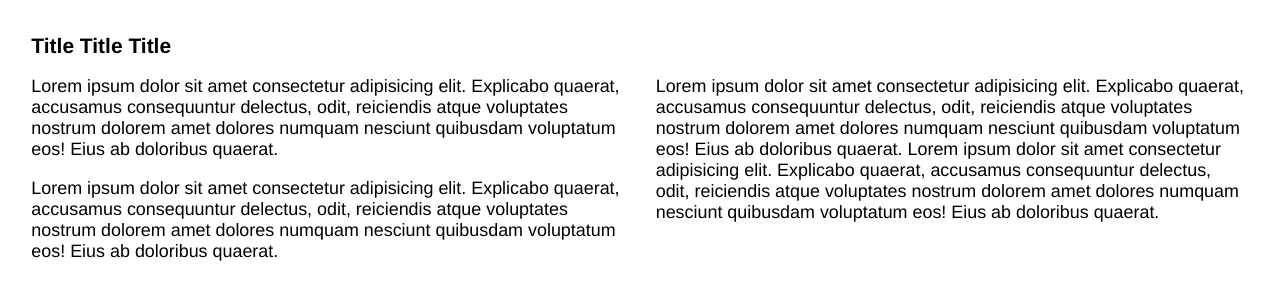
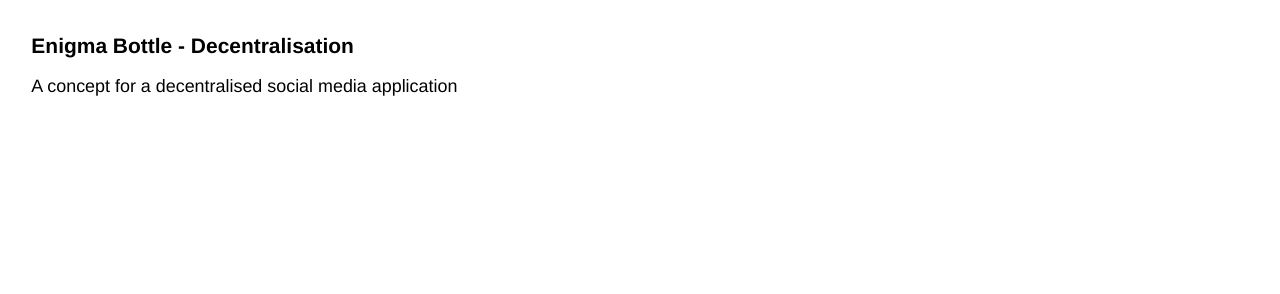
Before and after one commit to FlorianB77/EnigmaBottle, a plain HTML site: page index.html in a window 1280 px wide. Shown: the part 722-1016 px from the top of the page. After the commit the page ends 851 px from the top, so only its background shows below. Drawn offline with Linux system fonts and the light colour scheme.

Commit message:
Update index.html

```diff
--- a/index.html
+++ b/index.html
@@ -1,7 +1,7 @@
 <!DOCTYPE html>
 <html>
   <head>
-    <title>YOUR TITLE HERE | Internet Health Report</title>
+    <title>Enigma Bottle - Decentralisation | Internet Health Report</title>
 
     <meta charset="utf-8">
     <meta name="viewport" content="width=device-width, initial-scale=1">
@@ -60,19 +60,13 @@
       </section>
       <section class="more-information">
         <header class="header">
-          <h1>Title Title Title</h1>
+          <h1>Enigma Bottle - Decentralisation</h1>
         </header>
         <div class="content">
           <p>
-            Lorem ipsum dolor sit amet consectetur adipisicing elit. Explicabo quaerat, accusamus consequuntur delectus, odit, reiciendis atque voluptates nostrum dolorem amet dolores numquam nesciunt quibusdam voluptatum eos! Eius ab doloribus quaerat.
+             A concept for a decentralised social media application
           </p>
-          <p>
-            Lorem ipsum dolor sit amet consectetur adipisicing elit. Explicabo quaerat, accusamus consequuntur delectus, odit, reiciendis atque voluptates nostrum dolorem amet dolores numquam nesciunt quibusdam voluptatum eos! Eius ab doloribus quaerat.
-          </p>
-          <p>
-            Lorem ipsum dolor sit amet consectetur adipisicing elit. Explicabo quaerat, accusamus consequuntur delectus, odit, reiciendis atque voluptates nostrum dolorem amet dolores numquam nesciunt quibusdam voluptatum eos! Eius ab doloribus quaerat.
-            Lorem ipsum dolor sit amet consectetur adipisicing elit. Explicabo quaerat, accusamus consequuntur delectus, odit, reiciendis atque voluptates nostrum dolorem amet dolores numquam nesciunt quibusdam voluptatum eos! Eius ab doloribus quaerat.
-          </p>
+
       </div>
       </section>
     </article>
```
